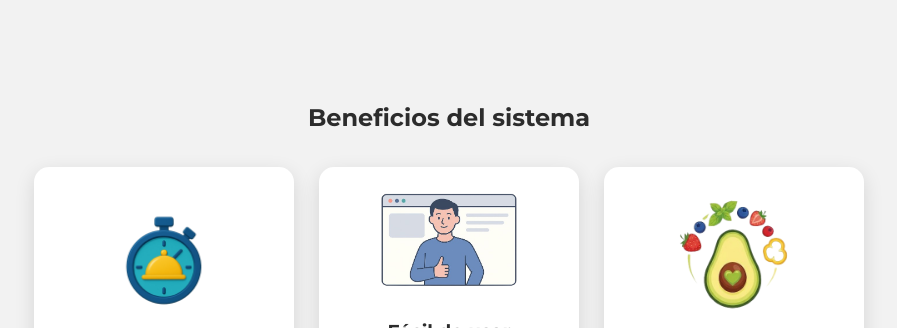
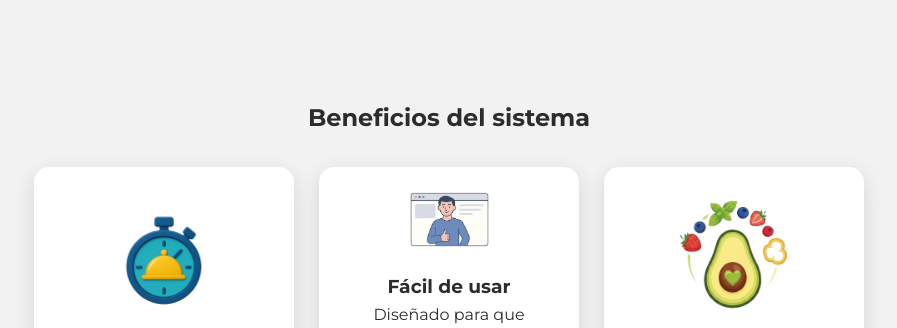
Before and after one commit to Lui-sys1/conafood-api, a Flask app: page / in a window 1280 px wide. Shown: the part 1172-1500 px from the top of the page, without its empty margins (191-1088 px from the left). Run offline with Flask 3, Linux system fonts and the light colour scheme; some libraries are stand-ins or nearby versions.

Commit message:
Actualización: Template menu

```diff
--- a/templates/index.html
+++ b/templates/index.html
@@ -317,12 +317,13 @@ footer {
                 <p>Solicita tu comida en menos de un minuto.</p>
             </div>
             <div class="beneficio">
-                <img src="Facil_de_usar.png" alt="Facil de usar" style="width: 200px; height: auto;" />
+                <img src="{{ url_for('static', filename='images/Facil_de_usar.png') }}" alt="Fácil de usar" style="width: 115px; height: auto;" />
                 <h3>Fácil de usar</h3>
                 <p>Diseñado para que cualquier estudiante pueda utilizarlo sin complicaciones.</p>
             </div>
             <div class="beneficio">
                 <img src="Comida_saluda.png" alt="Comida saludable" style="width: 115px; height: auto;" />
+                <img src="{{ url_for('static', filename='images/Comida_saludable.png') }}" alt="Comida saludable" style="width: 115px; height: auto;" />
                 <h3>Comida saludable</h3>
                 <p>Accede a menús balanceados y pensados para tu nutrición.</p>
             </div>
```
